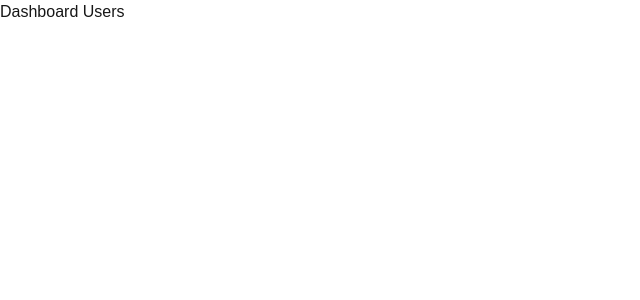
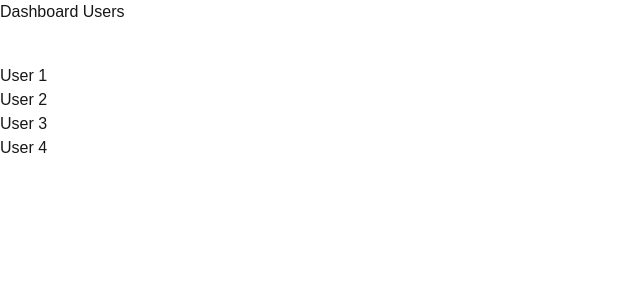
Before and after one commit to thai06052003/Nextjs16_DevEventPlatform, a Next.js app: page /dashboard/users in a window 1280 px wide. Shown: the top 300 px of the page, without its empty margins (0-640 px from the left). Built offline with nearby package versions, Linux system fonts and the light colour scheme.

Commit message:
dynamic router

```diff
--- /dev/null
+++ b/app/dashboard/users/[id]/page.tsx
@@ -0,0 +1,9 @@
+
+const UserDetail = async ({ params }: { params: Promise<{ id: string }>}) => {
+    const {id} = await params
+    return (
+        <div>Showing detail for user #{id}</div>
+    )
+}
+
+export default UserDetail
--- a/app/dashboard/users/page.tsx
+++ b/app/dashboard/users/page.tsx
@@ -1,3 +1,4 @@
+import Link from 'next/link'
 import React from 'react'
 
 const Users = () => {
@@ -5,7 +6,12 @@
         <div className="">
             <h1>Dashboard Users</h1>
 
-
+            <ul className="mt-10">
+                <li><Link href="/dashboard/users/1">User 1</Link></li>
+                <li><Link href="/dashboard/users/2">User 2</Link></li>
+                <li><Link href="/dashboard/users/3">User 3</Link></li>
+                <li><Link href="/dashboard/users/4">User 4</Link></li>
+            </ul>
         </div>
     )
 }
```
